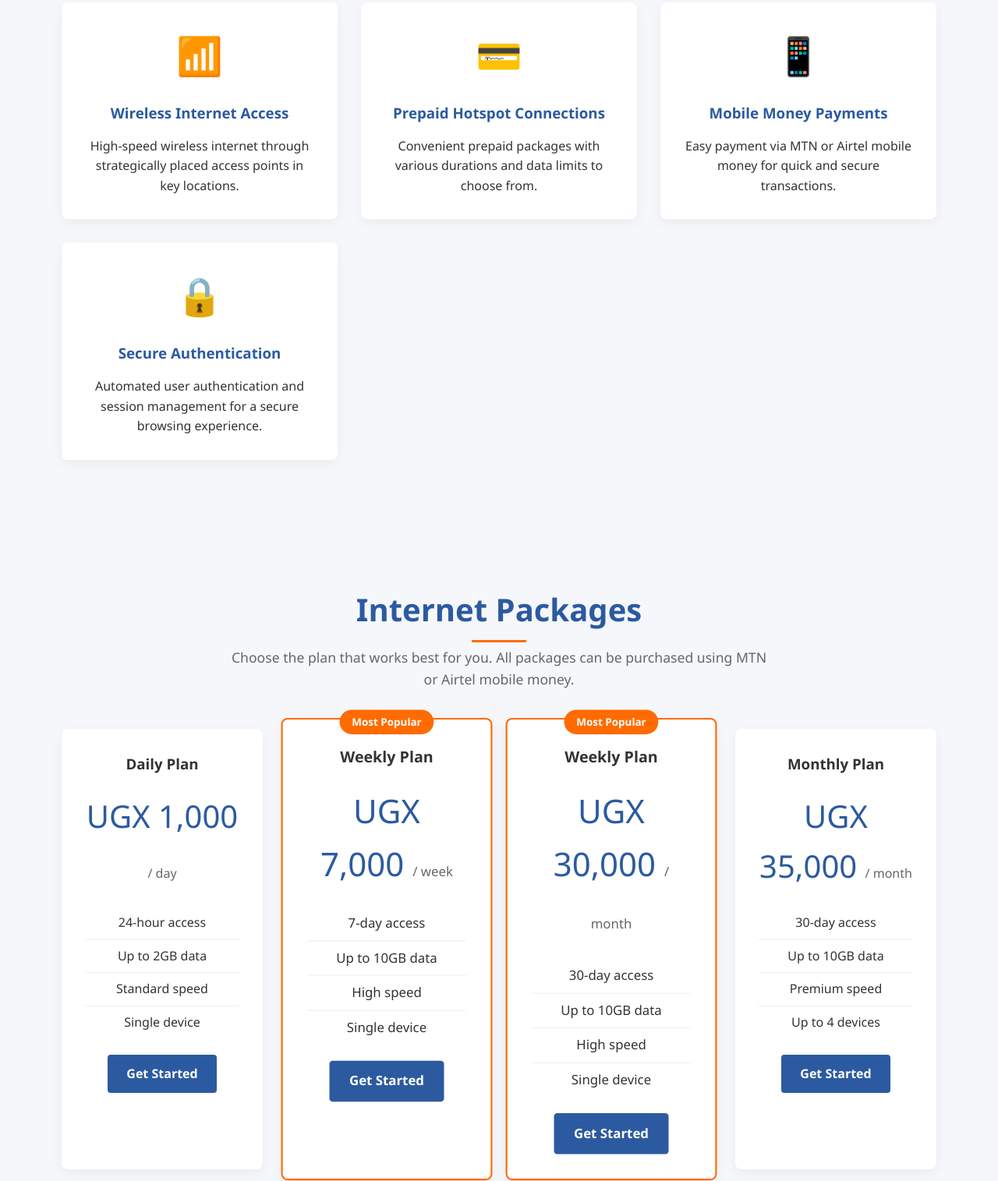
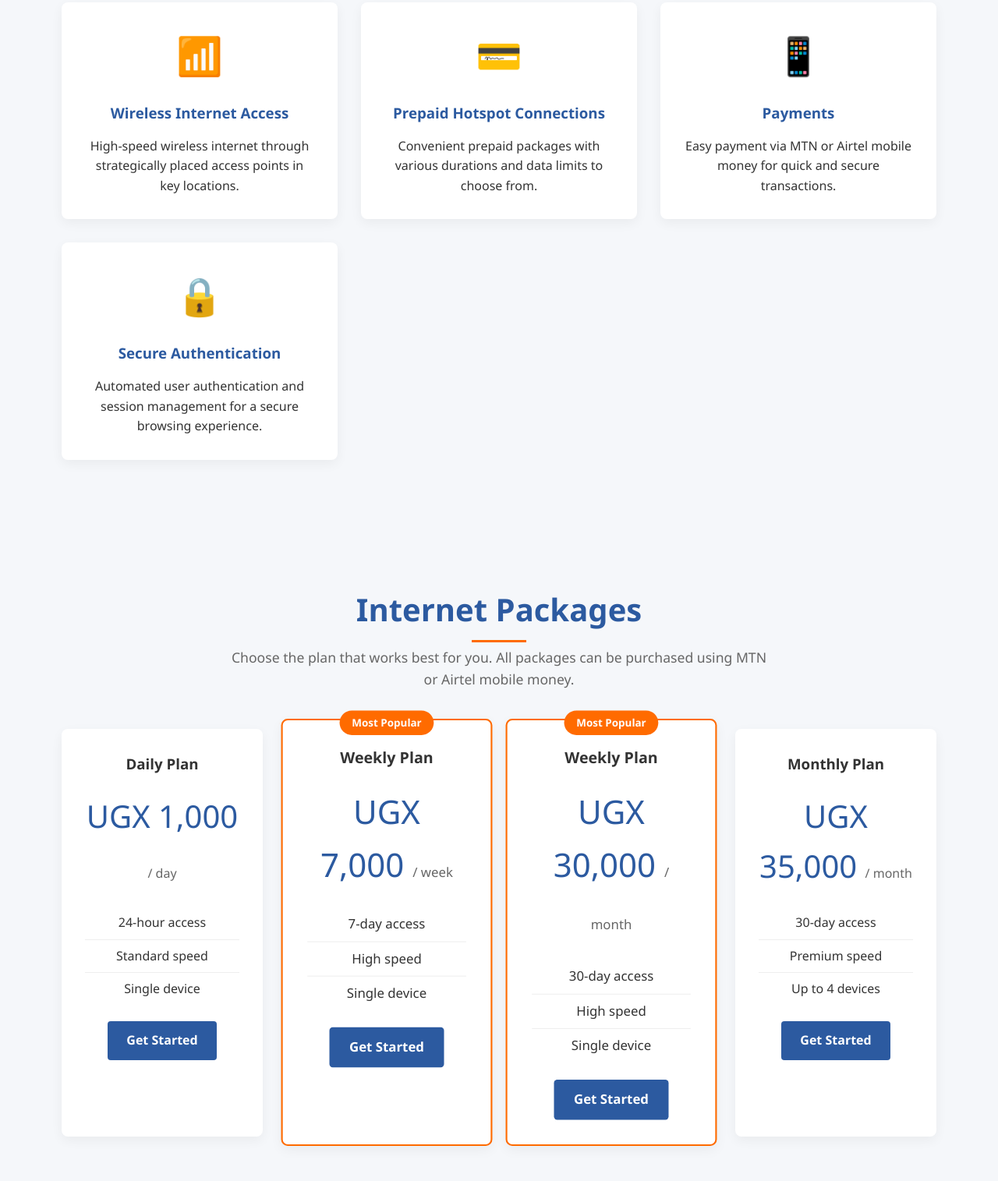
Before and after one commit to chizilynx/chizilynx.github.io, a plain HTML site: page index.html in a window 1280 px wide. Shown: the part 752-2267 px from the top of the page at 78% size. Drawn offline with nearby package versions, Linux system fonts and the light colour scheme.

Commit message:
Update index.html
Updated pakages

```diff
--- a/index.html
+++ b/index.html
@@ -710,7 +710,7 @@
                 </div>
                 <div class="service-card">
                     <div class="service-icon">📱</div>
-                    <h3>Mobile Money Payments</h3>
+                    <h3>Payments</h3>
                     <p>Easy payment via MTN or Airtel mobile money for quick and secure transactions.</p>
                 </div>
                 <div class="service-card">
@@ -730,23 +730,12 @@
                 <p>Choose the plan that works best for you. All packages can be purchased using MTN or Airtel mobile money.</p>
             </div>
             <div class="pricing-grid">
-               <!-- <div class="pricing-card">
-                    <h3>Daily Plan</h3>
-                    <div class="price">UGX 500 <span>/ 3hrs</span></div>
-                    <ul class="pricing-features">
-                        <li>3-hour access</li>
-                        <li>Up to 2GB data</li>
-                        <li>Standard speed</li>
-                        <li>Single device</li>
-                    </ul>
-                    <a href="#contact" class="btn">Get Started</a>
-                </div> -->
+
                 <div class="pricing-card">
                     <h3>Daily Plan</h3>
                     <div class="price">UGX 1,000 <span>/ day</span></div>
                     <ul class="pricing-features">
                         <li>24-hour access</li>
-                        <li>Up to 2GB data</li>
                         <li>Standard speed</li>
                         <li>Single device</li>
                     </ul>
@@ -757,7 +746,6 @@
                     <div class="price">UGX 7,000 <span>/ week</span></div>
                     <ul class="pricing-features">
                         <li>7-day access</li>
-                        <li>Up to 10GB data</li>
                         <li>High speed</li>
                         <li>Single device</li>
                     </ul>
@@ -768,7 +756,6 @@
                     <div class="price">UGX 30,000 <span>/ month</span></div>
                     <ul class="pricing-features">
                         <li>30-day access</li>
-                        <li>Up to 10GB data</li>
                         <li>High speed</li>
                         <li>Single device</li>
                     </ul>
@@ -779,7 +766,6 @@
                     <div class="price">UGX 35,000 <span>/ month</span></div>
                     <ul class="pricing-features">
                         <li>30-day access</li>
-                        <li>Up to 10GB data</li>
                         <li>Premium speed</li>
                         <li>Up to 4 devices</li>
                     </ul>
```
